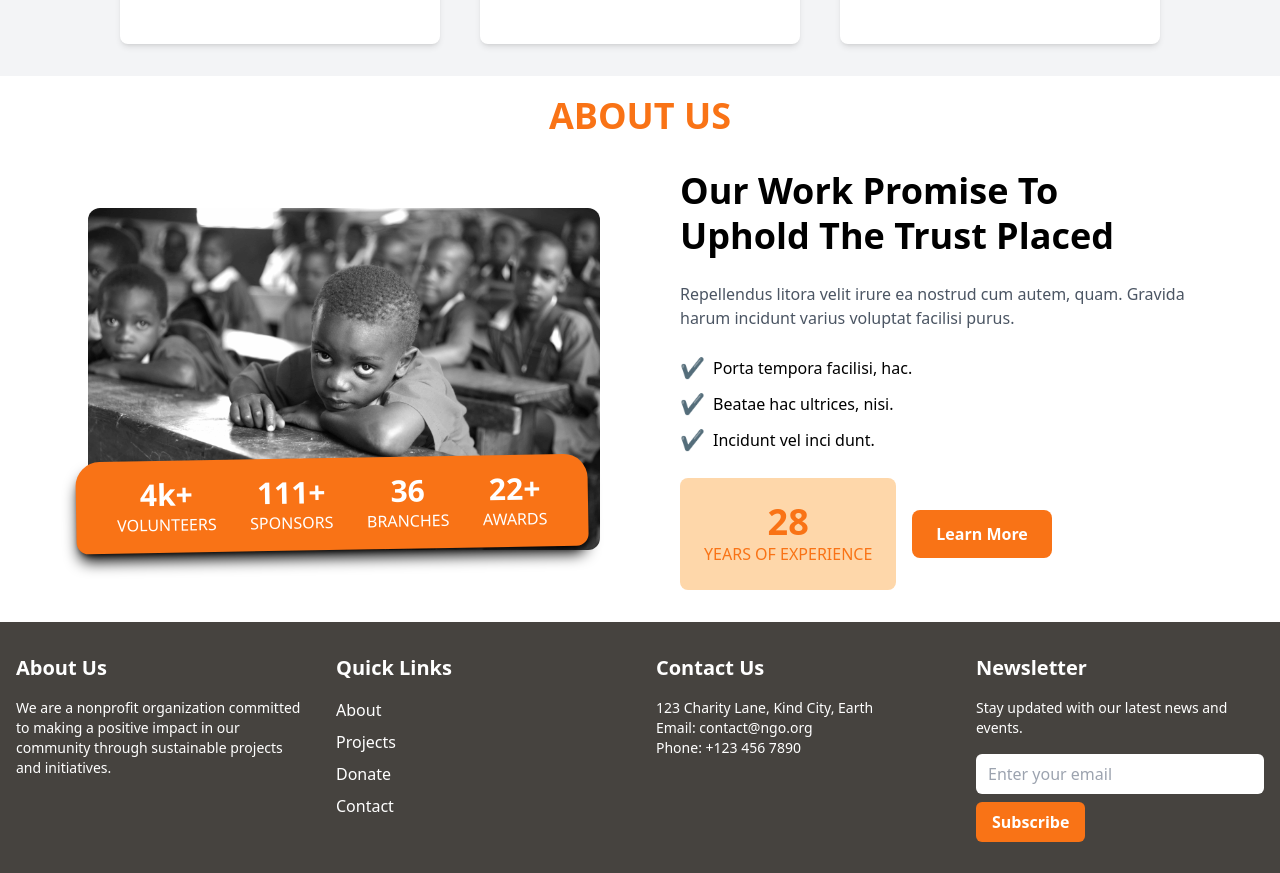
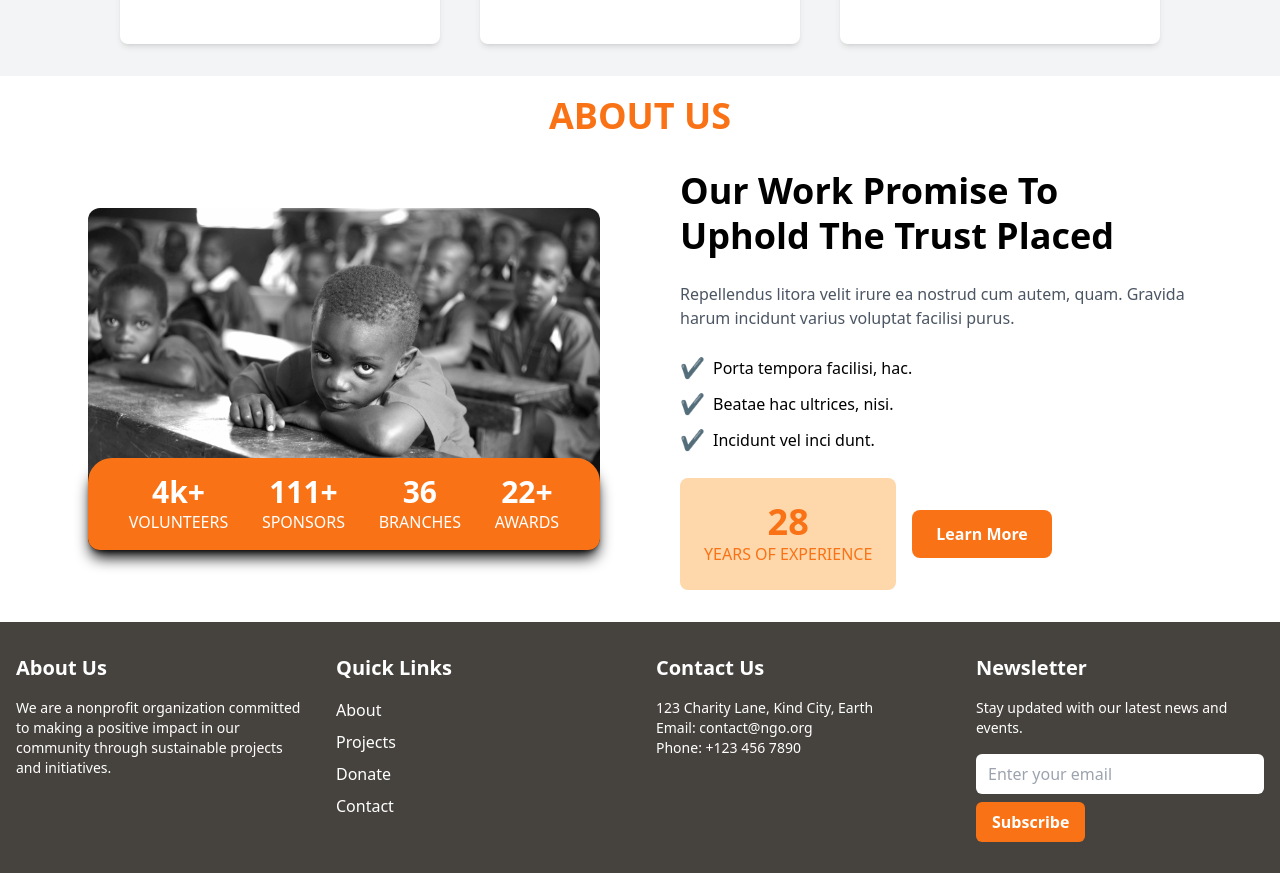
Before and after one commit to Richson-Tech/hope-bridge, a Next.js app: page / in a window 1280 px wide. Shown: the part 1600-2473 px from the top of the page. Built offline with nearby package versions, Linux system fonts and the light colour scheme.

Commit message:
Refactor AboutUsSection and CardsSection components

```diff
--- a/src/components/About.jsx
+++ b/src/components/About.jsx
@@ -1,19 +1,36 @@
+'use client';
+import { useEffect } from 'react';
+import AOS from 'aos';
+import 'aos/dist/aos.css';
+
 export default function AboutUsSection() {
+  useEffect(() => {
+    AOS.init({ duration: 1000 });
+  }, []);
+
   return (
-
     <section>
-          <h2 className="text-orange-500 text-center pt-5 text-xl lg:text-4xl font-bold">ABOUT US</h2>
-          <div className="flex flex-col md:flex-row items-center justify-center gap-8 lg:gap-20 p-8">
-
-
+      <h2
+        className="text-orange-500 text-center pt-5 text-xl lg:text-4xl font-bold"
+        data-aos="fade-up"
+      >
+        ABOUT US
+      </h2>
+      <div
+        className="flex flex-col md:flex-row items-center justify-center gap-8 lg:gap-20 p-8"
+        data-aos="fade-up"
+      >
         {/* Left Side - Image and Stats */}
-      <div className="relative">
+        <div className="relative" data-aos="zoom-in">
           <img
             src="/images/slide03.jpg"
             alt="Smiling children"
             className="rounded-xl w-full max-w-lg"
           />
-        <div className="rounded-3xl -translate-x-3 transform -rotate-1 shadow-lg shadow-black xs:w-[85%] absolute bottom-0 left-0 w-full bg-orange-500 text-white py-4 px-6 rounded-b-xl flex justify-around">
+          <div
+            className="rounded-3xl -translate-x-3 transform -rotate-1 shadow-lg shadow-black xs:w-[85%] absolute bottom-0 left-0 w-full bg-orange-500 text-white py-4 px-6 rounded-b-xl flex justify-around"
+            data-aos="fade-up"
+          >
             <div className="text-center">
               <p className="text-3xl font-bold">4k+</p>
               <p>VOLUNTEERS</p>
@@ -34,7 +51,7 @@
         </div>
 
         {/* Right Side - Text Content */}
-      <div className="flex flex-col gap-6 max-w-lg">
+        <div className="flex flex-col gap-6 max-w-lg" data-aos="fade-right">
           <h1 className="text-4xl font-bold leading-tight">
             Our Work Promise To Uphold The Trust Placed
           </h1>
@@ -43,20 +60,24 @@
             harum incidunt varius voluptat facilisi purus.
           </p>
           <ul className="list-none space-y-2">
-          <li className="flex items-center">
+            <li className="flex items-center" data-aos="fade-left">
               <span className="text-orange-500 font-bold text-xl">✔</span>
               <p className="ml-2">Porta tempora facilisi, hac.</p>
             </li>
-          <li className="flex items-center">
+            <li className="flex items-center" data-aos="fade-left">
               <span className="text-orange-500 font-bold text-xl">✔</span>
               <p className="ml-2">Beatae hac ultrices, nisi.</p>
             </li>
-          <li className="flex items-center">
+            <li className="flex items-center" data-aos="fade-left">
               <span className="text-orange-500 font-bold text-xl">✔</span>
               <p className="ml-2">Incidunt vel inci dunt.</p>
             </li>
           </ul>
-        <div className="flex items-center gap-4">
+          <div
+            className="flex items-center gap-4"
+            data-aos="fade-up"
+            data-aos-delay="200"
+          >
             <div className="bg-orange-200 text-orange-500 text-center p-6 rounded-lg">
               <p className="text-4xl font-bold">28</p>
               <p>YEARS OF EXPERIENCE</p>
--- a/src/components/CardsSection.jsx
+++ b/src/components/CardsSection.jsx
@@ -35,7 +35,7 @@
 
 const CardsSection = () => {
   useEffect(() => {
-    AOS.init({ duration: 1000 }); // Initialize AOS with animation duration
+    AOS.init({ duration: 1000 });
   }, []);
 
   return (
@@ -52,7 +52,7 @@
           <div
             key={card.id}
             className="bg-white h-80 w-80 p-6 rounded-lg shadow-md text-center flex flex-col items-center"
-            data-aos={card.animation} // Apply AOS animation
+            data-aos={card.animation}
           >
             <div className="text-orange-500 mb-4">{card.icon}</div>
             <h2 className="text-xl font-semibold mb-2">{card.title}</h2>
```
Lines whose indentation alone changed are shown as unchanged.
